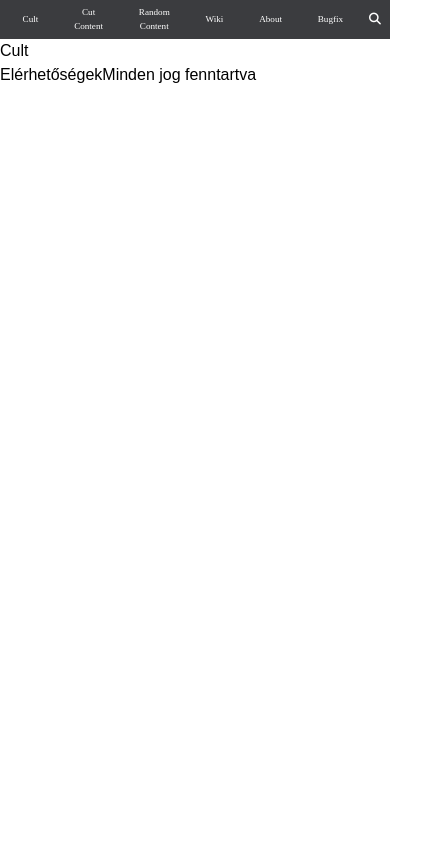
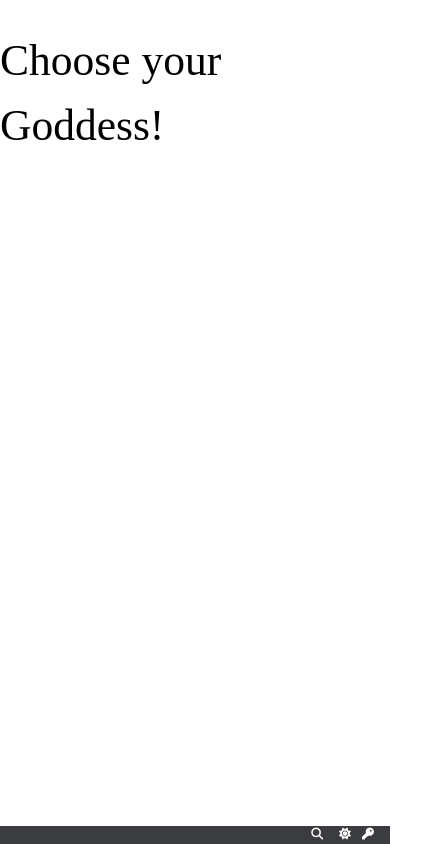
Before and after one commit to game301/mushoku-cult, a React (Vite) app: page /cult in a window 390 px wide. Shown: the top 844 px of the page, 440 px wide, since content can reach past the window. Built offline with nearby package versions, Linux system fonts and the light colour scheme; the HTML template or start-up script is replaced by a standard one; a web font is replaced by a local one.

Commit message:
added Tailwind Classes

```diff
--- a/src/components/Logo.jsx
+++ b/src/components/Logo.jsx
@@ -4,7 +4,7 @@ const Logo = () => {
     return (
         <div
             id='nav-logo'
-            className='w-navLogoWidth mt-navLogoMarginBlock mb-navLogoMarginBlock ms-navLogoMarginInlineStart text-center'>
+            className='w-navLogoWidth mt-navLogoMarginBlock mb-navLogoMarginBlock ms-navLogoMarginInlineStart text-center hidden navbarChange:block'>
             <Link to='/'>
                 <img src='./src/assets/img/logo.png' alt='nav logo' />
             </Link>
--- a/src/components/NavContainer.jsx
+++ b/src/components/NavContainer.jsx
@@ -5,48 +5,48 @@ const NavContainer = () => {
         <ul
             id='nav-container'
             className='flex items-center justify-center text-wrap-balance'>
-            <li className='text-wrap-balance text-center w-fit relative ms-navContainerItemMarginInlineStart me-navContainerItemMarginInlineEnd'>
+            <li className='text-wrap-balance text-center w-fit relative ms-navContainerItemMarginInlineStart me-navContainerItemMarginInlineEnd hidden navbarChange:block'>
                 <Link
                     to='/Cult'
                     href='./src/pages/Cult.jsx'
-                    className='font-fontNormal before:content-["*"] before:absolute before:w-full before:h-[3px] before:bottom-0 before:left-0 before:bg-darkModePrimaryColor before:invisible before:hover:visible before:rounded before:scale-x-0 before:ease-linear before:duration-200 p-1.5 ease-in-out  text-navContainerItemLinkFontSize text-darkModePrimaryColor text-navContainerItemLinkFontSize text-[max(3vw, 1vw + 0.5rem)] duration-300 hover:scale-x-1 focus:scale-x-1'>
+                    className='font-fontNormal before:content-["*"] before:absolute before:w-full before:h-[3px] before:bottom-0 before:left-0 before:bg-darkModePrimaryColor before:invisible before:hover:visible before:rounded before:scale-x-0 before:ease-linear before:duration-200 p-1.5 ease-in-out  text-darkModePrimaryColor text-navContainerItemLinkFontSize text-[max(3vw, 1vw + 0.5rem)] duration-300 hover:scale-x-1 focus:scale-x-1'>
                     Cult
                 </Link>
             </li>
-            <li className='text-wrap-balance text-center w-fit relative ms-navContainerItemMarginInlineStart me-navContainerItemMarginInlineEnd'>
+            <li className='text-wrap-balance text-center w-fit relative ms-navContainerItemMarginInlineStart me-navContainerItemMarginInlineEnd hidden navbarChange:block'>
                 <Link
                     to='/cut-content'
-                    className='font-fontNormal before:content-["*"] before:absolute before:w-full before:h-[3px] before:bottom-0 before:left-0 before:bg-darkModePrimaryColor before:invisible before:hover:visible before:rounded before:scale-x-0 before:ease-linear before:duration-200 p-1.5 ease-in-out  text-navContainerItemLinkFontSize text-darkModePrimaryColor text-navContainerItemLinkFontSize text-[max(3vw, 1vw + 0.5rem)] duration-300 hover:scale-x-1 focus:scale-x-1'>
+                    className='font-fontNormal before:content-["*"] before:absolute before:w-full before:h-[3px] before:bottom-0 before:left-0 before:bg-darkModePrimaryColor before:invisible before:hover:visible before:rounded before:scale-x-0 before:ease-linear before:duration-200 p-1.5 ease-in-out  text-darkModePrimaryColor text-navContainerItemLinkFontSize text-[max(3vw, 1vw + 0.5rem)] duration-300 hover:scale-x-1 focus:scale-x-1'>
                     Cut Content
                 </Link>
             </li>
-            <li className='text-wrap-balance text-center w-fit relative ms-navContainerItemMarginInlineStart me-navContainerItemMarginInlineEnd'>
+            <li className='text-wrap-balance text-center w-fit relative ms-navContainerItemMarginInlineStart me-navContainerItemMarginInlineEnd hidden navbarChange:block'>
                 <Link
                     to='random'
-                    className='font-fontNormal before:content-["*"] before:absolute before:w-full before:h-[3px] before:bottom-0 before:left-0 before:bg-darkModePrimaryColor before:invisible before:hover:visible before:rounded before:scale-x-0 before:ease-linear before:duration-200 p-1.5 ease-in-out  text-navContainerItemLinkFontSize text-darkModePrimaryColor text-navContainerItemLinkFontSize text-[max(3vw, 1vw + 0.5rem)] duration-300 hover:scale-x-1 focus:scale-x-1'>
+                    className='font-fontNormal before:content-["*"] before:absolute before:w-full before:h-[3px] before:bottom-0 before:left-0 before:bg-darkModePrimaryColor before:invisible before:hover:visible before:rounded before:scale-x-0 before:ease-linear before:duration-200 p-1.5 ease-in-out  text-darkModePrimaryColor text-navContainerItemLinkFontSize text-[max(3vw, 1vw + 0.5rem)] duration-300 hover:scale-x-1 focus:scale-x-1'>
                     Random Content
                 </Link>
             </li>
-            <li className='text-wrap-balance text-center w-fit relative ms-navContainerItemMarginInlineStart me-navContainerItemMarginInlineEnd'>
+            <li className='text-wrap-balance text-center w-fit relative ms-navContainerItemMarginInlineStart me-navContainerItemMarginInlineEnd hidden navbarChange:block'>
                 <a
                     href='https://mushokutensei.fandom.com/wiki/Mushoku_Tensei_Wiki'
                     target='_blank'
                     rel='noreferrer'
-                    className='font-fontNormal before:content-["*"] before:absolute before:w-full before:h-[3px] before:bottom-0 before:left-0 before:bg-darkModePrimaryColor before:invisible before:hover:visible before:rounded before:scale-x-0 before:ease-linear before:duration-200 p-1.5 ease-in-out  text-navContainerItemLinkFontSize text-darkModePrimaryColor text-navContainerItemLinkFontSize text-[max(3vw, 1vw + 0.5rem)] duration-300 hover:scale-x-1 focus:scale-x-1'>
+                    className='font-fontNormal before:content-["*"] before:absolute before:w-full before:h-[3px] before:bottom-0 before:left-0 before:bg-darkModePrimaryColor before:invisible before:hover:visible before:rounded before:scale-x-0 before:ease-linear before:duration-200 p-1.5 ease-in-out text-darkModePrimaryColor text-navContainerItemLinkFontSize text-[max(3vw, 1vw + 0.5rem)] duration-300 hover:scale-x-1 focus:scale-x-1'>
                     Wiki
                 </a>
             </li>
-            <li className='text-wrap-balance text-center w-fit relative ms-navContainerItemMarginInlineStart me-navContainerItemMarginInlineEnd'>
+            <li className='text-wrap-balance text-center w-fit relative ms-navContainerItemMarginInlineStart me-navContainerItemMarginInlineEnd hidden navbarChange:block'>
                 <Link
                     to='/about'
-                    className='font-fontNormal before:content-["*"] before:absolute before:w-full before:h-[3px] before:bottom-0 before:left-0 before:bg-darkModePrimaryColor before:invisible before:hover:visible before:rounded before:scale-x-0 before:ease-linear before:duration-200 p-1.5 ease-in-out  text-navContainerItemLinkFontSize text-darkModePrimaryColor text-navContainerItemLinkFontSize text-[max(3vw, 1vw + 0.5rem)] duration-300 hover:scale-x-1 focus:scale-x-1'>
+                    className='font-fontNormal before:content-["*"] before:absolute before:w-full before:h-[3px] before:bottom-0 before:left-0 before:bg-darkModePrimaryColor before:invisible before:hover:visible before:rounded before:scale-x-0 before:ease-linear before:duration-200 p-1.5 ease-in-out  text-darkModePrimaryColor text-navContainerItemLinkFontSize text-[max(3vw, 1vw + 0.5rem)] duration-300 hover:scale-x-1 focus:scale-x-1'>
                     About
                 </Link>
             </li>
-            <li className='text-wrap-balance text-center w-fit relative ms-navContainerItemMarginInlineStart me-navContainerItemMarginInlineEnd'>
+            <li className='text-wrap-balance text-center w-fit relative ms-navContainerItemMarginInlineStart me-navContainerItemMarginInlineEnd hidden navbarChange:block'>
                 <Link
                     to='/bugfix'
-                    className='font-fontNormal before:content-["*"] before:absolute before:w-full before:h-[3px] before:bottom-0 before:left-0 before:bg-darkModePrimaryColor before:invisible before:hover:visible before:rounded before:scale-x-0 before:ease-linear before:duration-200 p-1.5 ease-in-out  text-navContainerItemLinkFontSize text-darkModePrimaryColor text-navContainerItemLinkFontSize text-[max(3vw, 1vw + 0.5rem)] duration-300 hover:scale-x-1 focus:scale-x-1'>
+                    className='font-fontNormal before:content-["*"] before:absolute before:w-full before:h-[3px] before:bottom-0 before:left-0 before:bg-darkModePrimaryColor before:invisible before:hover:visible before:rounded before:scale-x-0 before:ease-linear before:duration-200 p-1.5 ease-in-out  text-darkModePrimaryColor text-navContainerItemLinkFontSize text-[max(3vw, 1vw + 0.5rem)] duration-300 hover:scale-x-1 focus:scale-x-1'>
                     Bugfix
                 </Link>
             </li>
--- a/src/components/NavIconContainer.jsx
+++ b/src/components/NavIconContainer.jsx
@@ -11,7 +11,7 @@ const NavIconContainer = () => {
                     id='nav-dark-mode-toggle'
                     className='fa-solid fa-sun w-navDarkModeToggleWidth'></i>
             </li>
-            <li className='ps-2 pe-2 cursor-pointer'>
+            <li className='ps-2 pe-2 mr-2 cursor-pointer'>
                 <i id='nav-login' className='fa-solid fa-key'></i>
             </li>
         </ul>
--- a/src/components/PrimaryNavigation.jsx
+++ b/src/components/PrimaryNavigation.jsx
@@ -5,10 +5,12 @@ import NavIconContainer from "./NavIconContainer"
 const PrimaryNavigation = () => {
     return (
         <>
-            <header id='primary-header' className='w-full sticky top-0 z-50'>
+            <header
+                id='primary-header'
+                className='w-full z-50 fixed top-auto bottom-0 navbarChange:sticky navbarChange:top-0'>
                 <nav
                     id='primary-nav'
-                    className='flex items-center justify-start min-[950px]:rounded-b-2xl bg-navbarBgColor '>
+                    className='flex items-center justify-start navbarChange:rounded-b-2xl bg-navbarBgColor '>
                     <Logo />
                     <NavContainer />
                     <NavIconContainer />
--- a/src/pages/Cult.jsx
+++ b/src/pages/Cult.jsx
@@ -1,5 +1,79 @@
 const Cult = () => {
-    return <div>Cult</div>
+    return (
+        <main id='cult-main' className='min-h-screen h-full'>
+            <section
+                id='cult-select'
+                className='flex flex-col items-center font-fontWriting text-cultSelectSmallScreenFontSize pt-cultSelectSmallScreenPaddingBlock pb-cultSelectSmallScreenPaddingBlock goddessChange:text-cultSelectFontSize goddessChange:p-0'>
+                <h1 id='cult-title' className='font-normal'>
+                    Choose your Goddess!
+                </h1>
+            </section>
+            <section
+                id='cult-3-goddess-container'
+                className='flex justify-around mt-cult3GoddessContainerMarginTop flex-col items-center goddessChange:items-start goddessChange:flex-row'>
+                <div
+                    id='cult-sylphie'
+                    className='flex flex-col items-center justify-center rounded-[3rem] opacity-0 mb-cultSmallScreenMarginBottom goddessChange:mb-0 max-w-cultSmallScreenMaxWidth goddessChange:max-w-cultMaxWidth duration-500 ease-in-out hover:scale-110 hover:bg-[rgb(0,255,0)] hover:shadow-cultSylphieBoxShadow'>
+                    <h2 className='text-cultSubHeaderSmallScreenFontSize goddesschange:text-cultSubHeaderFontSize font-fontWriting m-cultSubHeadingMargin text-center whitespace-nowrap'>
+                        Goddess of Love
+                    </h2>
+                    <img
+                        src='./src/assets/img/sylphy-figurine.png'
+                        alt='sylphy figurine image'
+                        className='w-cultImageWidth aspect-square rounded-[15%] duration-500 ease-in-out'
+                    />
+                    <p className='text-cultSubHeaderSmallScreenFontSize goddesschange:text-cultParagraphFontSize font-fontWriting m-cultSubHeadingMargin text-center whitespace-nowrap'>
+                        Sylphiette Greyrat
+                    </p>
+                    <button
+                        type='button'
+                        className='border-0 rounded-[3vw] cursor-pointer duration-500 ease-in-out bg-[hsla(0,0%,10%,0.4)] hover:bg-[hsl(0,0%,10%)] text-darkModePrimaryColor font-bold text-cultButtonSmallScreenFontSize goddesschange:text-cultButtonFontSize m-cultButtonSmallScreenMargin p-cultButtonSmallScreenMargin goddessChange:m-cultButtonMargin goddessChange:p-cultButtonMargin'>
+                        Join
+                    </button>
+                </div>
+                <div
+                    id='cult-roxy'
+                    className='flex flex-col items-center justify-center rounded-[3rem] opacity-0 mb-cultSmallScreenMarginBottom goddessChange:mb-0 max-w-cultSmallScreenMaxWidth goddessChange:max-w-cultMaxWidth duration-500 ease-in-out hover:scale-110 hover:bg-[rgb(0,0,255)] hover:shadow-cultRoxyBoxShadow'>
+                    <h2 className='text-cultSubHeaderSmallScreenFontSize goddesschange:text-cultSubHeaderFontSize font-fontWriting m-cultSubHeadingMargin text-center whitespace-nowrap'>
+                        Goddess of Wisdom
+                    </h2>
+                    <img
+                        src='./src/assets/img/roxy-figurine.png'
+                        alt='roxy figurine image'
+                        className='w-cultImageWidth aspect-square rounded-[15%] duration-500 ease-in-out'
+                    />
+                    <p className='text-cultSubHeaderSmallScreenFontSize goddesschange:text-cultParagraphFontSize font-fontWriting m-cultSubHeadingMargin text-center whitespace-nowrap'>
+                        Roxy Migurdia
+                    </p>
+                    <button
+                        type='button'
+                        className='border-0 rounded-[3vw] cursor-pointer duration-500 ease-in-out bg-[hsla(0,0%,10%,0.4)] hover:bg-[hsl(0,0%,10%)] text-darkModePrimaryColor font-bold text-cultButtonSmallScreenFontSize goddesschange:text-cultButtonFontSize m-cultButtonSmallScreenMargin p-cultButtonSmallScreenMargin goddessChange:m-cultButtonMargin goddessChange:p-cultButtonMargin'>
+                        Join
+                    </button>
+                </div>
+                <div
+                    id='cult-eris'
+                    className='flex flex-col items-center justify-center rounded-[3rem] opacity-0 mb-cultSmallScreenMarginBottom goddessChange:mb-0 max-w-cultSmallScreenMaxWidth goddessChange:max-w-cultMaxWidth duration-500 ease-in-out hover:scale-110 hover:bg-[rgb(255,0,0)] hover:shadow-cultErisBoxShadow'>
+                    <h2 className='text-cultSubHeaderSmallScreenFontSize goddesschange:text-cultSubHeaderFontSize font-fontWriting m-cultSubHeadingMargin text-center whitespace-nowrap'>
+                        Goddess of War
+                    </h2>
+                    <img
+                        src='./src/assets/img/eris-figurine.jpg'
+                        alt='eris figurine image'
+                        className='w-cultImageWidth aspect-square rounded-[15%] duration-500 ease-in-out'
+                    />
+                    <p className='text-cultSubHeaderSmallScreenFontSize goddesschange:text-cultParagraphFontSize font-fontWriting m-cultSubHeadingMargin text-center whitespace-nowrap'>
+                        Eris Greyrat
+                    </p>
+                    <button
+                        type='button'
+                        className='border-0 rounded-[3vw] cursor-pointer duration-500 ease-in-out bg-[hsla(0,0%,10%,0.4)] hover:bg-[hsl(0,0%,10%)] text-darkModePrimaryColor font-bold text-cultButtonSmallScreenFontSize goddesschange:text-cultButtonFontSize m-cultButtonSmallScreenMargin p-cultButtonSmallScreenMargin goddessChange:m-cultButtonMargin goddessChange:p-cultButtonMargin'>
+                        Join
+                    </button>
+                </div>
+            </section>
+        </main>
+    )
 }
 
 export default Cult
--- a/src/pages/Home.jsx
+++ b/src/pages/Home.jsx
@@ -7,10 +7,10 @@ const Home = () => {
         <main>
             <div
                 id='landing-page-container'
-                className='relative mt-navNegativeMargin'>
+                className='relative navbarChange:mt-navNegativeMargin mt-0'>
                 <div
                     id='main-heading-container'
-                    className='flex flex-col justify-center items-center z-10 absolute inset-0 bottom-[30%] min-[600px]:bottom-[50%] min-[800px]:bottom-[60%] min-[950px]:bottom-0'>
+                    className='flex flex-col justify-center items-center z-10 absolute inset-0 bottom-[45%] sm:bottom-[55%] md:bottom-[65%] navbarChange:bottom-0'>
                     <h1
                         id='main-heading'
                         className='whitespace-nowrap text-center [text-shadow:_2px_2px_0_rgb(0_0_0_/_90%)] text-darkModePrimaryColor text-mainHeadingFontSize font-fontWriting'>
@@ -18,7 +18,7 @@ const Home = () => {
                     </h1>
                     <p
                         id='main-subheading'
-                        className='whitespace-nowrap text-center [text-shadow:_2px_1px_0_rgb(0_0_0_/_90%)] text-darkModePrimaryColor text-mainSubheadingFontSize font-fontWriting'>
+                        className='text-wrap-balance text-center [text-shadow:_2px_1px_0_rgb(0_0_0_/_90%)] text-darkModePrimaryColor text-mainSubheadingFontSize font-fontWriting'>
                         A hely, ahol te is Rudeus vallásának tagja lehetsz!
                     </p>
                     <button
@@ -37,7 +37,7 @@ const Home = () => {
                     autoPlay
                     muted
                     loop
-                    className='w-full h-full object-cover'></video>
+                    className='w-full h-full object-cover aspect-[16/30] navbarChange:aspect-video'></video>
             </div>
         </main>
     )
```
